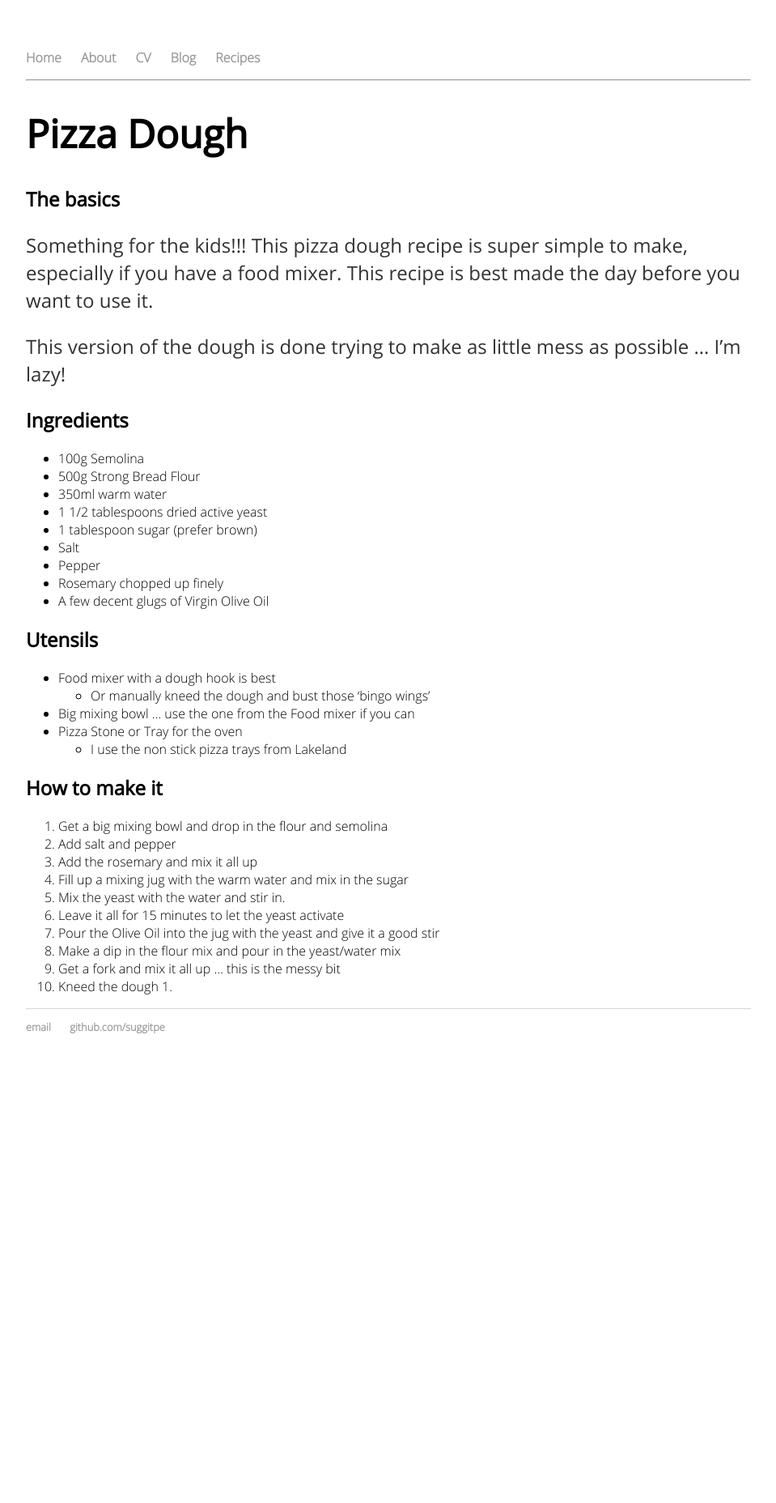
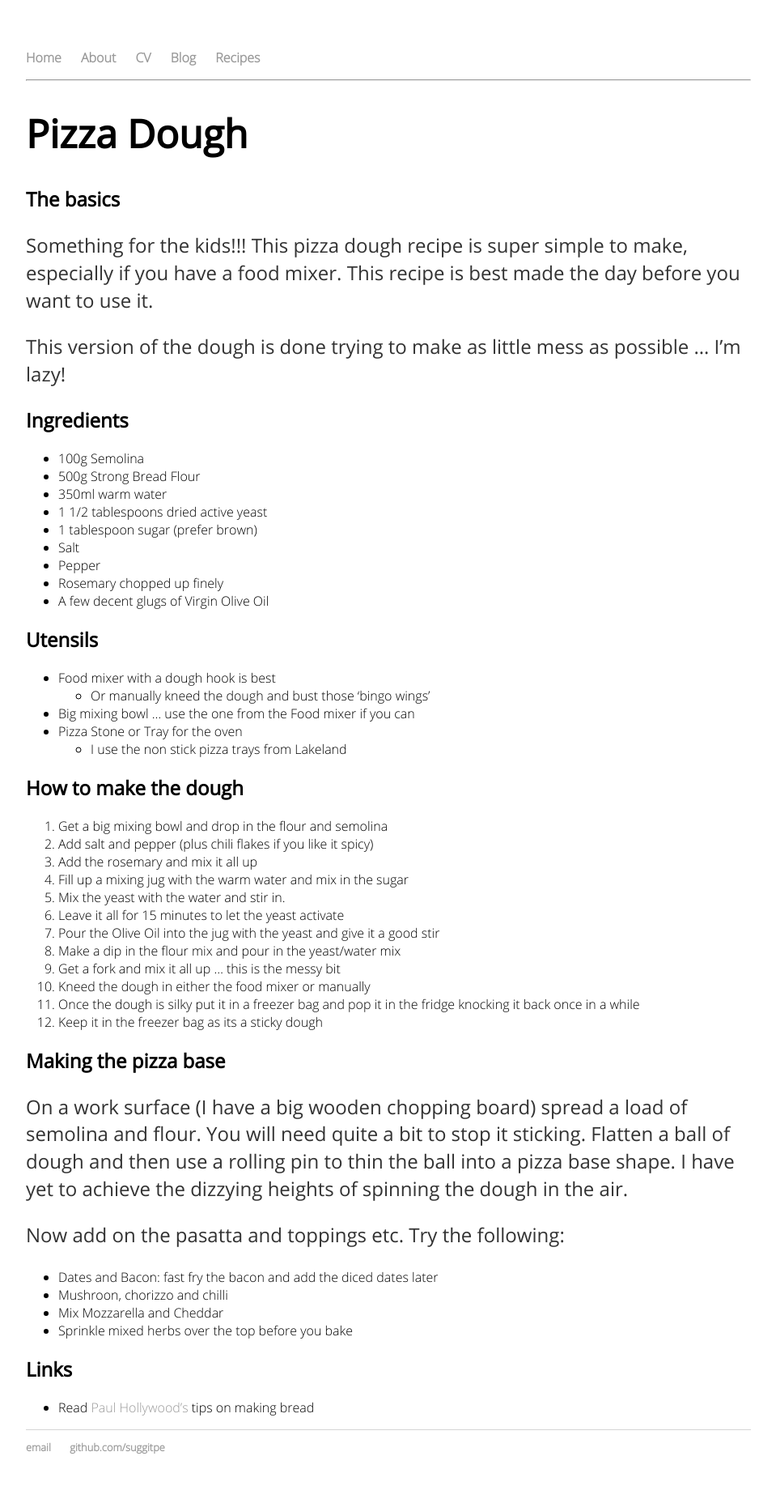
Before and after one commit to suggitpe/suggitpe.github.io, a Jekyll site: the page built from recipes/pizza-dough.md, in a window 1280 px wide. Shown: the whole page at 81% size, without its empty margins (160-1119 px from the left). Built offline with Jekyll 4.4.1, drawn with Linux system fonts in a browser that asks for light colours; before the commit the page ends 1337 px from its top, so only the background shows below that.

Commit message:
updated pizza dough

```diff
--- a/recipes/pizza-dough.md
+++ b/recipes/pizza-dough.md
@@ -26,9 +26,9 @@ This version of the dough is done trying to make as little mess as possible ...
 * Pizza Stone or Tray for the oven
     * I use the non stick pizza trays from Lakeland
 
-## How to make it
+## How to make the dough
 1. Get a big mixing bowl and drop in the flour and semolina
-1. Add salt and pepper
+1. Add salt and pepper (plus chili flakes if you like it spicy)
 1. Add the rosemary and mix it all up
 1. Fill up a mixing jug with the warm water and mix in the sugar
 1. Mix the yeast with the water and stir in.
@@ -36,5 +36,18 @@ This version of the dough is done trying to make as little mess as possible ...
 1. Pour the Olive Oil into the jug with the yeast and give it a good stir
 1. Make a dip in the flour mix and pour in the yeast/water mix
 1. Get a fork and mix it all up ... this is the messy bit
-1. Kneed the dough
-    1.
+1. Kneed the dough in either the food mixer or manually
+1. Once the dough is silky put it in a freezer bag and pop it in the fridge knocking it back once in a while
+1. Keep it in the freezer bag as its a sticky dough
+
+## Making the pizza base
+On a work surface (I have a big wooden chopping board) spread a load of semolina and flour.  You will need quite a bit to stop it sticking.  Flatten a ball of dough and then use a rolling pin to thin the ball into a pizza base shape.  I have yet to achieve the dizzying heights of spinning the dough in the air.
+
+Now add on the pasatta and toppings etc.  Try the following:
+ - Dates and Bacon: fast fry the bacon and add the diced dates later
+ - Mushroon, chorizzo and chilli
+ - Mix Mozzarella and Cheddar
+ - Sprinkle mixed herbs over the top before you bake
+
+## Links
+* Read [Paul Hollywood's](http://paulhollywood.com/baking-know-how/techniques/) tips on making bread
```
Also changed, not shown: recipes/chill-conm-carne.md (added, +4 -0 lines), recipes/index.md (+2 -1 lines), recipes/marinated-pork-loin.md (added, +4 -0 lines), recipes/spaghetti-bolognese.md (added, +4 -0 lines).
